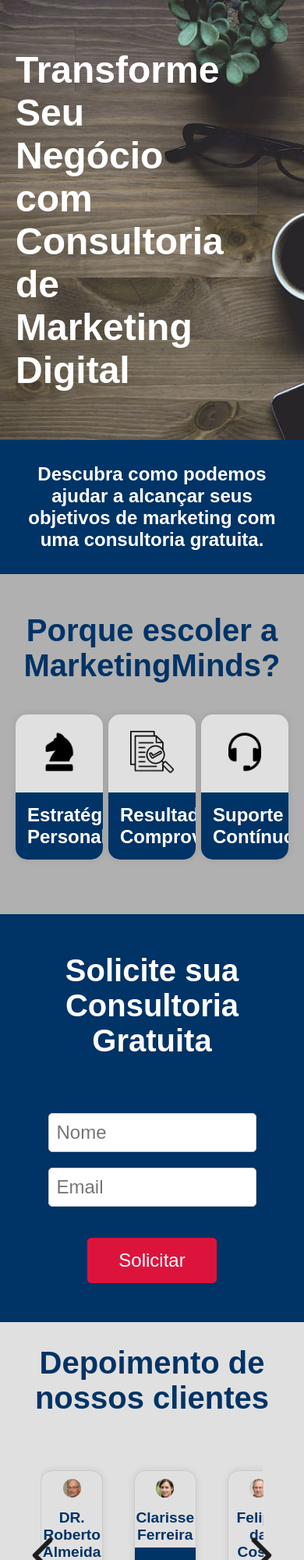
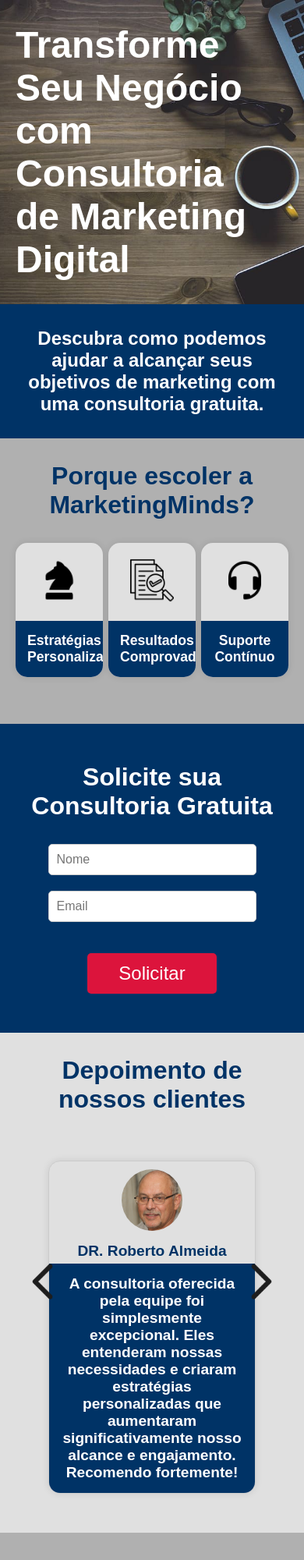
Before and after one commit to JoaoGperez/MarketingMinds, a website: page src/index.html in a window 390 px wide. Shown: the top 2000 px of the page at 78% size. Drawn offline with Linux system fonts and the light colour scheme.

Commit message:
ajustes media queries

```diff
--- a/src/main.js
+++ b/src/main.js
@@ -79,7 +79,7 @@
         const maxScroll = container.scrollWidth - containerWidth;
 
         if (scrollAmount < maxScroll) {
-            scrollAmount += cardWidth * 3; // Desloca três cards por vez
+            scrollAmount += cardWidth * 1; // Desloca três cards por vez
             container.scrollTo({
                 left: scrollAmount,
                 behavior: 'smooth'
--- a/src/styles.css
+++ b/src/styles.css
@@ -1,3 +1,4 @@
+
 body {
     font-family: Arial, sans-serif;
     margin: 0;
@@ -6,16 +7,20 @@
 
 .header {
     background: url('../imgs/Wallpapeer.jpg') no-repeat center center/cover;
+
     color: white;
-    padding: 60px 20px 60px;
-    text-align: left;
+    padding: 75px 20px 120px;
+    text-align: center;
     position: relative;
 }
 
 .header-title h1 {
-    font-size: 3em;
+    font-size: 4em;
     width: 70%;
+    margin: 0 auto;
+    display: inline-block;
 }
+
 
 .header-subTitle {
     background-color: #003366;
@@ -25,7 +30,7 @@
 
 .header-subTitle h2 {
     margin: 0;
-    font-size: 1.5em;
+    font-size: 2em;
     color: #fff;
 }
 
@@ -34,6 +39,7 @@
     text-align: center;
 }
 
+/*Beneficios*/
 .benefits {
     background-color: #B0B0B0;
     padding: 10px 15%;
@@ -43,8 +49,9 @@
 
 .benefits h2 {
     margin: 40px 0 40px 0;
-    font-size: 2.5em;
+    font-size: 3.0em;
     color: #003366;
+    padding: 10px 0px 40px;
 }
 
 .benefit-boxes {
@@ -109,6 +116,7 @@
     font-size: 1.5em;
 }
 
+/*Formulario*/
 .contact-form {
     background-color: #003366;
     padding: 50px 20px;
@@ -118,7 +126,7 @@
 .contact-form h2 {
     color: #fff;
     margin: 0 0 60px 0;
-    font-size: 2.5em;
+    font-size: 3.0em;
 }
 
 .contact-form form {
@@ -173,7 +181,6 @@
     color: #fff;
     font-size: 1.2em;
     margin: 15% auto;
-    /*margem no topo*/
     padding: 20px;
     width: 40%;
     height: 20%;
@@ -186,7 +193,7 @@
 }
 
 .close {
-    color: #aaa;
+    color: #fff;
     float: right;
     font-size: 28px;
     font-weight: bold;
@@ -202,7 +209,7 @@
 /*PROVAS SOCIAIS*/
 .social-proof {
     background-color: #e0e0e0;
-    padding: 20px;
+    padding: 40px;
     overflow: hidden;
     position: relative;
     text-align: center;
@@ -211,7 +218,7 @@
 
 .social-proof h2 {
     margin: 0 0 40px 0;
-    font-size: 2.5em;
+    font-size: 3.0em;
     color: #003366;
 }
 
@@ -258,10 +265,10 @@
 }
 
 .customer-name {
-    font-size: 1.2em; /* Ajuste conforme necessário */
+    font-size: 1.2em;
     font-weight: bold;
-    color: #003366; /* Ajuste conforme necessário */
-    margin:5px 0; /* Espaçamento acima e abaixo do nome */
+    color: #003366;
+    margin: 5px 0;
 }
 
 .social-proof-text {
@@ -384,16 +391,34 @@
 @media (max-width: 768px) {
 
     .header {
+        background: url('../imgs/Wallpapeer.jpg') no-repeat center center/cover;
+        color: white;
+        text-align: left;
+        position: relative;
         padding: 30px 20px 30px;
+
+    }
+
+    .header-title h1 {
+        font-size: 3em;
+        width: 85%;
+    }
+
+    .header-subTitle h2 {
+        margin: 0;
+        font-size: 1.5em;
+        color: #fff;
     }
 
     /* Benefícios */
     .benefits {
-        padding: 50px 20px;
+        padding: 30px 20px 40px;
     }
 
     .benefits h2 {
-        margin: 0 0 40px 0;
+        padding: 0px;
+        margin: 0px 0 30px 0;
+        font-size: 2.0em;
     }
 
     .benefit-boxes {
@@ -406,36 +431,51 @@
         margin-bottom: 20px;
     }
 
+    .benefit-text p {
+        margin: 0;
+        font-size: 1.1em;
+    }
+
     .benefit-image {
         width: 50%;
     }
 
     /* Formulário de Contato */
+    .contact-form h2 {
+        margin: 0 0 20px 0;
+        font-size: 2.0em;
+    }
+
     .contact-form input[type="text"],
     .contact-form input[type="email"] {
         width: 70%;
         padding: 10px;
-        font-size: 1.5em;
+        font-size: 1.0em;
     }
 
     .contact-form button {
-        padding: 15px 40px;
+        padding: 12px 40px;
     }
+
 
     /* Provas Sociais */
     .social-proof {
         padding: 30px 10%;
     }
 
-    .social-proof-boxes {
-        flex-direction: column;
-        align-items: center;
-        gap: 30px;
+
+
+    .social-proof h2 {
+        margin: 0 0 40px 0;
+        font-size: 2.0em;
+        color: #003366;
     }
 
-    .social-proof-box {
-        width: 90%;
+    .relato-card {
+        flex: 0 0 100%;
         height: auto;
+        margin: 10px;
+        scroll-snap-align: center;
     }
 
     .social-proof-image {
@@ -443,15 +483,31 @@
     }
 
     .social-proof-text p {
-        font-size: 1.5em;
+        font-size: 1.2em;
     }
 
+    /* Estilo do Rodapé */
+    .footer {
+
+        padding: 50px 20px;
+        text-align: center;
+        color: white;
+    }
+
+    .footer h2 {
+        margin: 0 0 40px 0;
+        font-size: 2.0em;
+        color: #003366;
+    }
+
+    /*Modal*/
     .modal-content {
-        height: 15%;
         width: 60%;
-        font-size: 1.5em;
-        padding: 1px;
-        justify-content: center;
+        height: 25%;
+        font-size: 1.3em;
+        padding: 15px;
+        text-align: center;
+
     }
 
 }
```
